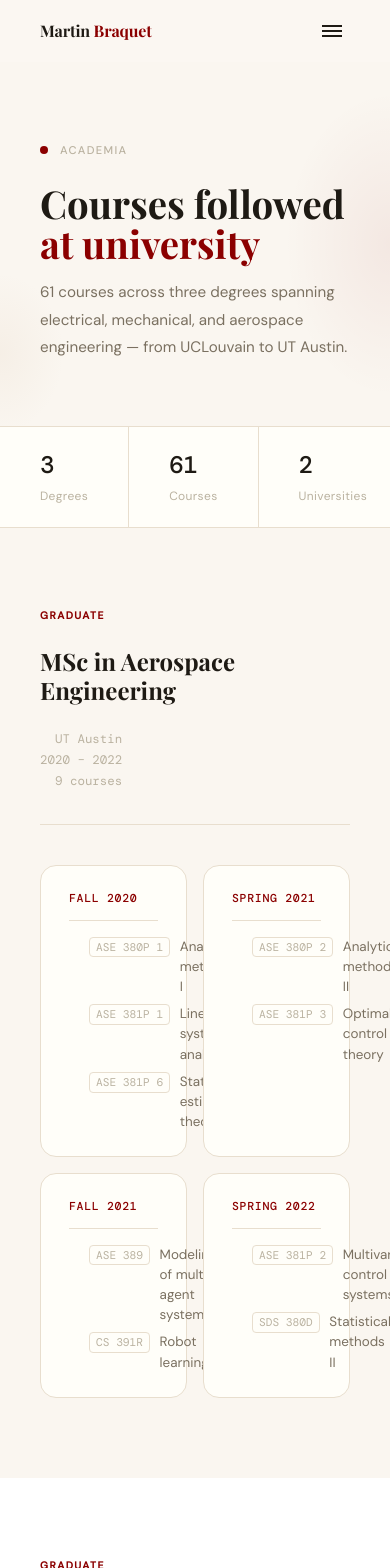
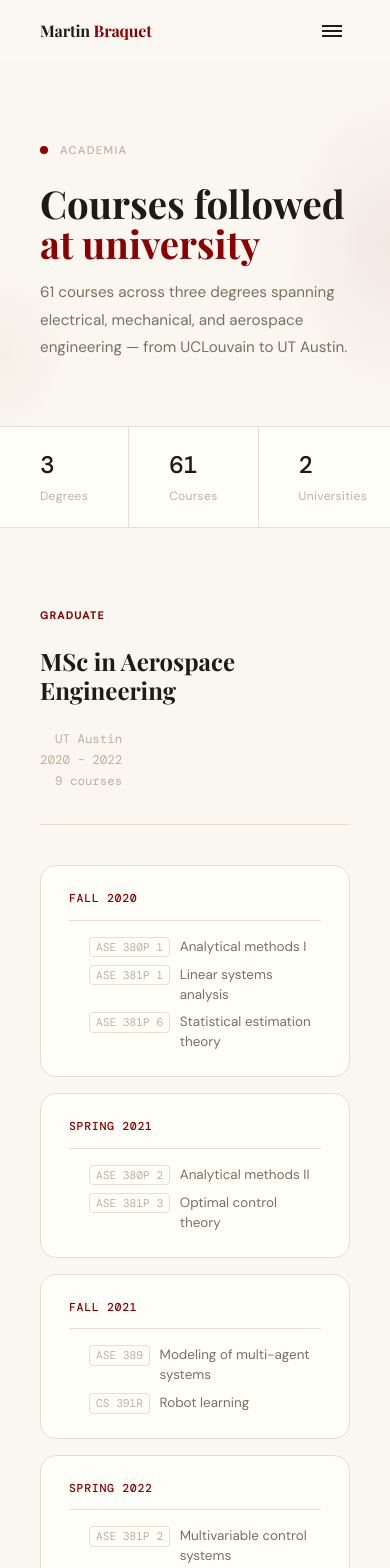
Before and after one commit to MartinBraquet/martinbraquet.com, a Next.js app: page /courses-university in a window 390 px wide. Shown: the top 1568 px of the page. Built offline with nearby package versions, Linux system fonts and the light colour scheme; a web font is replaced by a local one.

Commit message:
Replace inline semester grid styles with responsive CSS classes for cleaner and more maintainable layout

```diff
--- a/pages/courses-university.tsx
+++ b/pages/courses-university.tsx
@@ -116,11 +116,6 @@ const styles = {
   },
 
   // Semester grid
-  semesterGrid: {
-    display: 'grid',
-    gridTemplateColumns: 'repeat(2, minmax(0, 1fr))',
-    gap: '1rem',
-  },
   semesterCard: {
     background: 'rgb(var(--color-canvas-0))',
     border: '1px solid rgb(var(--color-canvas-100))',
@@ -823,7 +818,12 @@ function DegreeSection({degree, alt}: {degree: Degree; alt: boolean}) {
           </div>
         </div>
 
-        <div style={styles.semesterGrid}>
+        <div
+          style={{
+            gap: '1rem',
+          }}
+          className={'grid grid-cols-1 sm:grid-cols-2'}
+        >
           {degree.semesters.map((sem) => (
             <SemesterCard key={sem.term} semester={sem} alt={alt} />
           ))}
```
